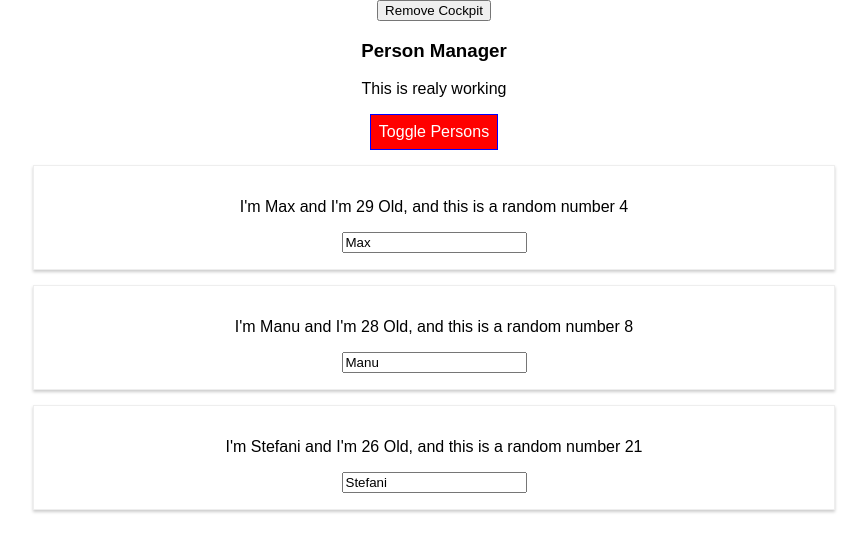
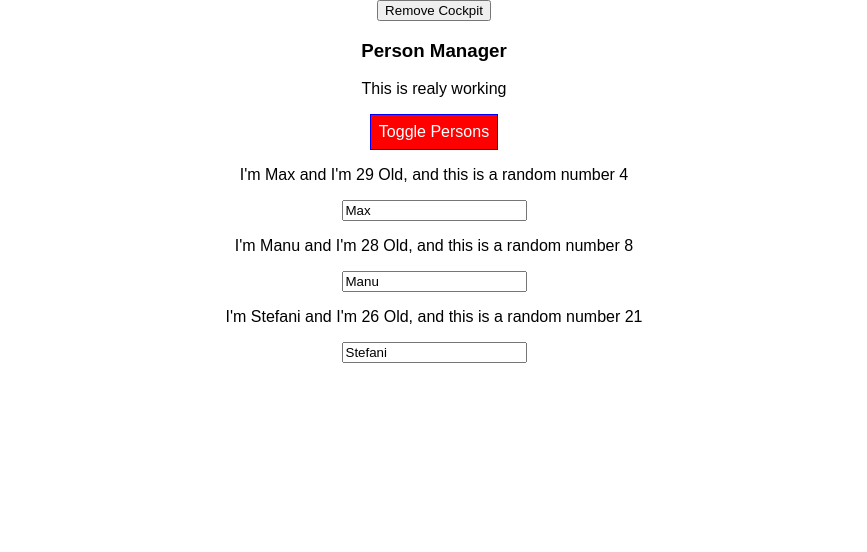
Before and after one commit to ToniMihajlovski/react-complete-guide, a React (Create React App) app: page / in a window 1280 px wide. Both pictures are taken after a click on the button "Toggle Persons". Shown: the top 552 px of the page, without its empty margins (206-1073 px from the left). Built offline with nearby package versions, Linux system fonts and the light colour scheme.

Commit message:
using an array for adjacent Elements

```diff
--- a/src/components/Persons/Person/Person.js
+++ b/src/components/Persons/Person/Person.js
@@ -4,13 +4,11 @@
 class Person extends Component {
     render() {
         console.log('[Person.js] rendering....');
-         return (
-             <div className="Person">
-                 <p onClick={this.props.click}>I'm {this.props.name} and I'm {this.props.age} Old, and this is a random number {Math.floor(Math.random() * 30)} </p>
-                 <p>{this.props.children}</p>
-                  <input type="text" onChange={this.props.changed} value={this.props.name}/>
-             </div>
-         )
+         return [
+                 <p key='i1' onClick={this.props.click}>I'm {this.props.name} and I'm {this.props.age} Old, and this is a random number {Math.floor(Math.random() * 30)} </p>,
+                 <p key='i2'>{this.props.children}</p>,
+                  <input key='i3' type="text" onChange={this.props.changed} value={this.props.name}/>
+                ]
     }
 }
 
```
